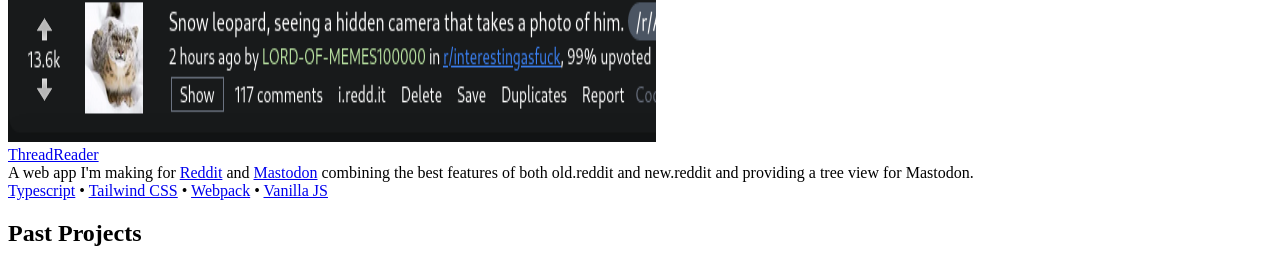
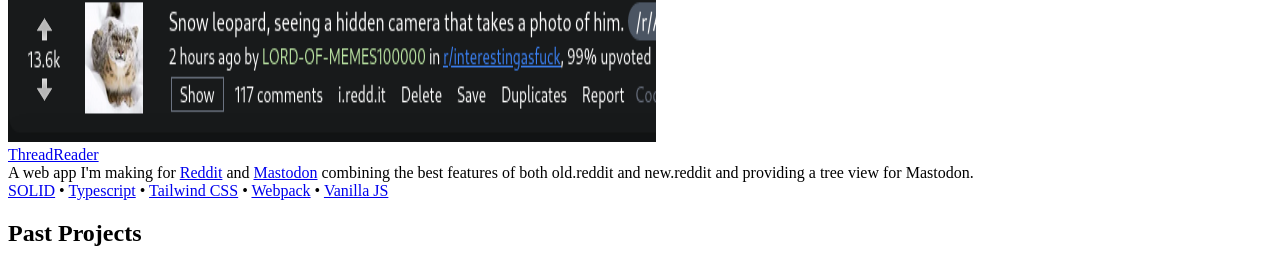
Before and after one commit to pfgithub/pfgithub.github.com, a Next.js app: page / in a window 1280 px wide. Shown: the part 1741-2008 px from the top of the page. Built offline with nearby package versions, Linux system fonts and the light colour scheme.

Commit message:
forgot to push

```diff
--- a/pages/index.tsx
+++ b/pages/index.tsx
@@ -31,6 +31,7 @@ const technologies = {
   ejs: technology("EJS", "https://ejs.co/"),
   nextjs: technology("NextJS", "https://nextjs.org/"),
   assembly: technology("Assembly", "https://en.wikipedia.org/wiki/Assembly_language"),
+  solid: technology("SOLID", "https://solidjs.com/"),
 } as const;
 
 type TechnologyName = keyof typeof technologies;
@@ -144,7 +145,7 @@ export default function Home() {
               </>}
               img={"/icons/threadreader.png"}
               img_size={[648, 408]}
-              technologies={["typescript", "tailwind", "webpack", "vanilla_js"]}
+              technologies={["solid", "typescript", "tailwind", "webpack", "vanilla_js"]}
             />
           </div>
           <h2 class="font-black text-3xl mb-3 mt-10">Past Projects</h2>
```
